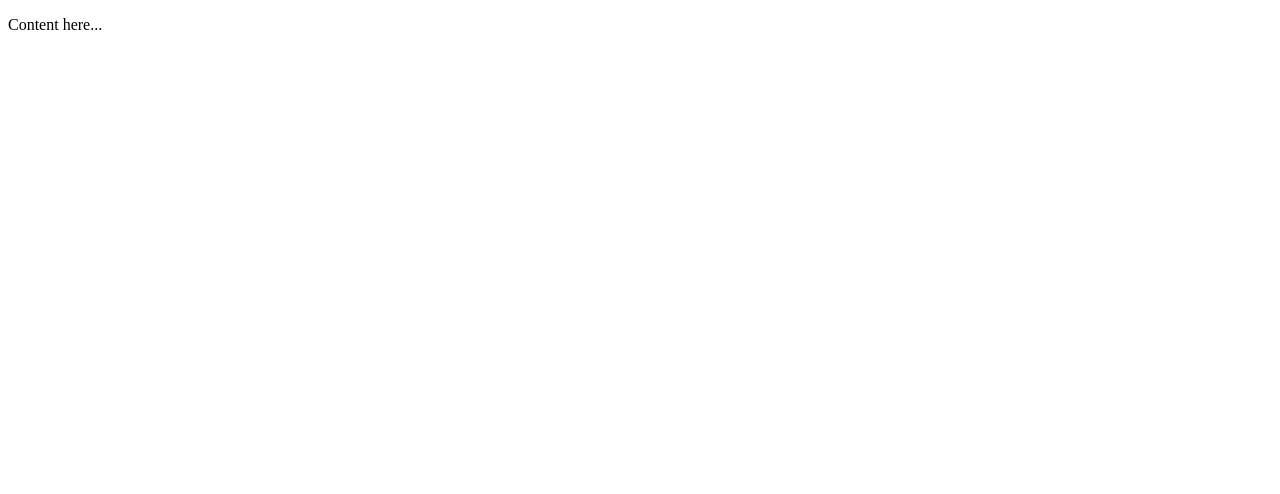
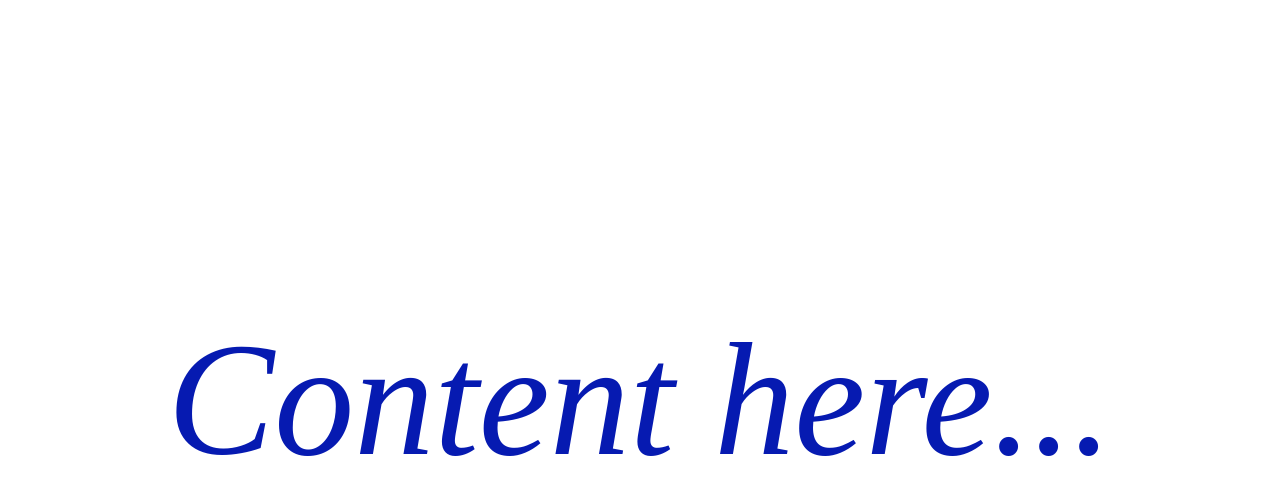
Before and after one commit to jorgejimenez98/react-redux-toolkit-test, a React (Vite) app: page / in a window 1280 px wide. Shown: the top 494 px of the page. Built offline with nearby package versions, Linux system fonts and the light colour scheme.

Commit message:
feat(config): init scss settings for styles

```diff
--- a/package.json
+++ b/package.json
@@ -26,6 +26,8 @@
     "eslint-plugin-react-hooks": "^4.6.2",
     "eslint-plugin-react-refresh": "^0.4.7",
     "husky": "^9.0.11",
+    "node-sass": "^9.0.0",
+    "sass": "^1.77.2",
     "typescript": "^5.2.2",
     "vite": "^5.2.0"
   },
--- a/src/App.tsx
+++ b/src/App.tsx
@@ -1,10 +1,11 @@
 import React from "react"
+import "./assets/styles/_main.scss"
 
 const App: React.FC = () => {
 
   return (
     <>
-      <div>
+      <div className="test-scss">
         <p>Content here...</p>
       </div>
     </>
--- /dev/null
+++ b/src/assets/styles/_globals.scss
@@ -0,0 +1,33 @@
+/* ------------------------ Global Styles ----------------------------------- */
+
+// Default global styles
+body {
+    font-family: 'sans-serif';
+}
+
+/* ---------------------------- Scroll BAR ------------------------ */
+::-webkit-scrollbar {
+    width: 0.5em;
+}
+
+::-webkit-scrollbar-track {
+    box-shadow: inset 0 0 6px $primary;
+}
+
+::-webkit-scrollbar-thumb {
+    background-color: $primary;
+}
+
+/* TODO: delete */
+.test-scss {
+    display: flex;
+    justify-content: center;
+    align-items: center;
+    height: 100vh;
+
+    p {
+        color: $primary;
+        font-style: italic;
+        font-size: 10rem;
+    }
+}
--- /dev/null
+++ b/src/assets/styles/_main.scss
@@ -0,0 +1,8 @@
+// Reset Global
+@import '_reset.css';
+
+// Variables (colors)
+@import 'variables';
+
+// Extra styles
+@import 'globals';
--- /dev/null
+++ b/src/assets/styles/_reset.css
@@ -0,0 +1,112 @@
+/***
+    The new CSS reset - version 1.11.2 (last updated 15.11.2023)
+    GitHub page: https://github.com/elad2412/the-new-css-reset
+***/
+
+/*
+    Remove all the styles of the "User-Agent-Stylesheet", except for the 'display' property
+    - The "symbol *" part is to solve Firefox SVG sprite bug
+    - The "html" element is excluded, otherwise a bug in Chrome breaks the CSS hyphens property (https://github.com/elad2412/the-new-css-reset/issues/36)
+ */
+ *:where(:not(html, iframe, canvas, img, svg, video, audio):not(svg *, symbol *)) {
+    all: unset;
+    display: revert;
+}
+
+/* Preferred box-sizing value */
+*,
+*::before,
+*::after {
+    box-sizing: border-box;
+}
+
+/* Fix mobile Safari increase font-size on landscape mode */
+html {
+    -moz-text-size-adjust: none;
+    -webkit-text-size-adjust: none;
+    text-size-adjust: none;
+}
+
+/* Reapply the pointer cursor for anchor tags */
+a, button {
+    cursor: revert;
+}
+
+/* Remove list styles (bullets/numbers) */
+ol, ul, menu, summary {
+    list-style: none;
+}
+
+/* For images to not be able to exceed their container */
+img {
+    max-inline-size: 100%;
+    max-block-size: 100%;
+}
+
+/* removes spacing between cells in tables */
+table {
+    border-collapse: collapse;
+}
+
+/* Safari - solving issue when using user-select:none on the <body> text input doesn't working */
+input, textarea {
+    -webkit-user-select: auto;
+    user-select: auto;
+}
+
+/* revert the 'white-space' property for textarea elements on Safari */
+textarea {
+    white-space: revert;
+}
+
+/* minimum style to allow to style meter element */
+meter {
+    -webkit-appearance: revert;
+    appearance: revert;
+}
+
+/* preformatted text - use only for this feature */
+:where(pre) {
+    all: revert;
+    box-sizing: border-box;
+}
+
+/* reset default text opacity of input placeholder */
+::placeholder {
+    color: unset;
+}
+
+/* fix the feature of 'hidden' attribute.
+   display:revert; revert to element instead of attribute */
+:where([hidden]) {
+    display: none;
+}
+
+/* revert for bug in Chromium browsers
+   - fix for the content editable attribute will work properly.
+   - webkit-user-select: auto; added for Safari in case of using user-select:none on wrapper element*/
+:where([contenteditable]:not([contenteditable="false"])) {
+    -moz-user-modify: read-write;
+    -webkit-user-modify: read-write;
+    overflow-wrap: break-word;
+    -webkit-line-break: after-white-space;
+    line-break: auto;
+    -webkit-user-select: auto;
+    user-select: auto;
+}
+
+/* apply back the draggable feature - exist only in Chromium and Safari */
+:where([draggable="true"]) {
+    -webkit-user-drag: element;
+}
+
+/* Revert Modal native behavior */
+:where(dialog:modal) {
+    all: revert;
+    box-sizing: border-box;
+}
+
+/* Remove details summary webkit styles */
+::-webkit-details-marker {
+    display: none;
+}
--- /dev/null
+++ b/src/assets/styles/_variables.scss
@@ -0,0 +1,9 @@
+// Main Color variables
+$primary: #061ab1;
+$secondary: #c8e7f2;
+$success: #c0e2ad;
+$info: #1601ff;
+$warning: #ffd100;
+$danger: #f34141;
+$light: #e5e7ea;
+$dark: #000;
--- a/vite.config.ts
+++ b/vite.config.ts
@@ -3,5 +3,15 @@
 
 // https://vitejs.dev/config/
 export default defineConfig({
-  plugins: [react()]
+  plugins: [react()],
+
+  // CSS config
+  css: {
+    // Import variables.scss for all files
+    preprocessorOptions: {
+      scss: {
+        additionalData: "@import './src/assets/styles/variables.scss';"
+      }
+    }
+  }
 })
```
Also changed, not shown: 1 other file (tests, documents, lock files or other folders).
